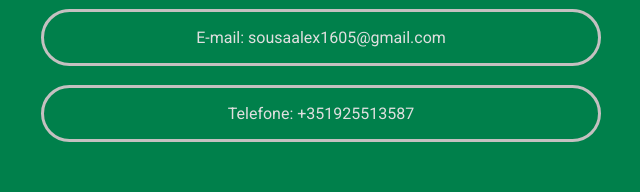
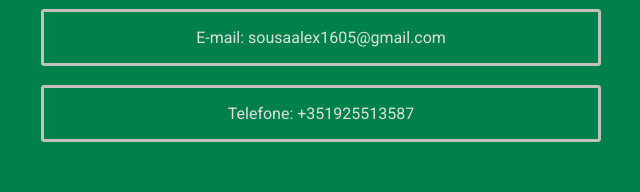
Before and after one commit to sousaalex/Perfil_Profissional, a plain HTML site: page index.html in a window 1280 px wide. Shown: the part 2783-2975 px from the top of the page, 319-959 px from the left. Drawn offline with nearby package versions, Linux system fonts and the light colour scheme.

Commit message:
actualização de ERROS

```diff
--- a/style.css
+++ b/style.css
@@ -793,10 +793,9 @@ a[type='submit']{
   padding: 1em;
   text-align: center;
   width: 50%;
-  border-radius: 5em ;
+  border-radius: .2em ;
   display: block;
   cursor: pointer;
-  border-bottom: 50px;
   margin: auto  ;
   transition: 1s;
   border: 3px #c4c0c0 solid;
```
